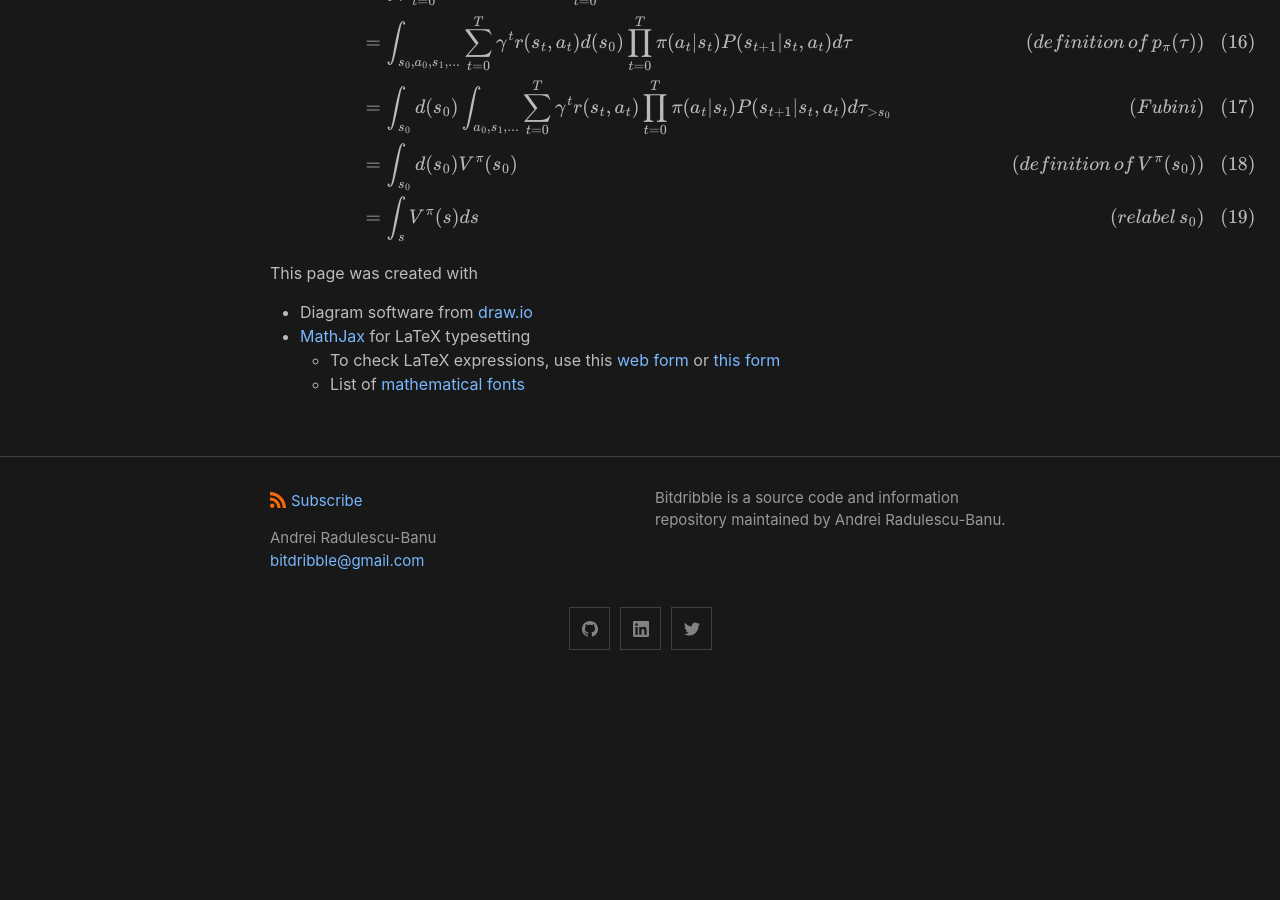
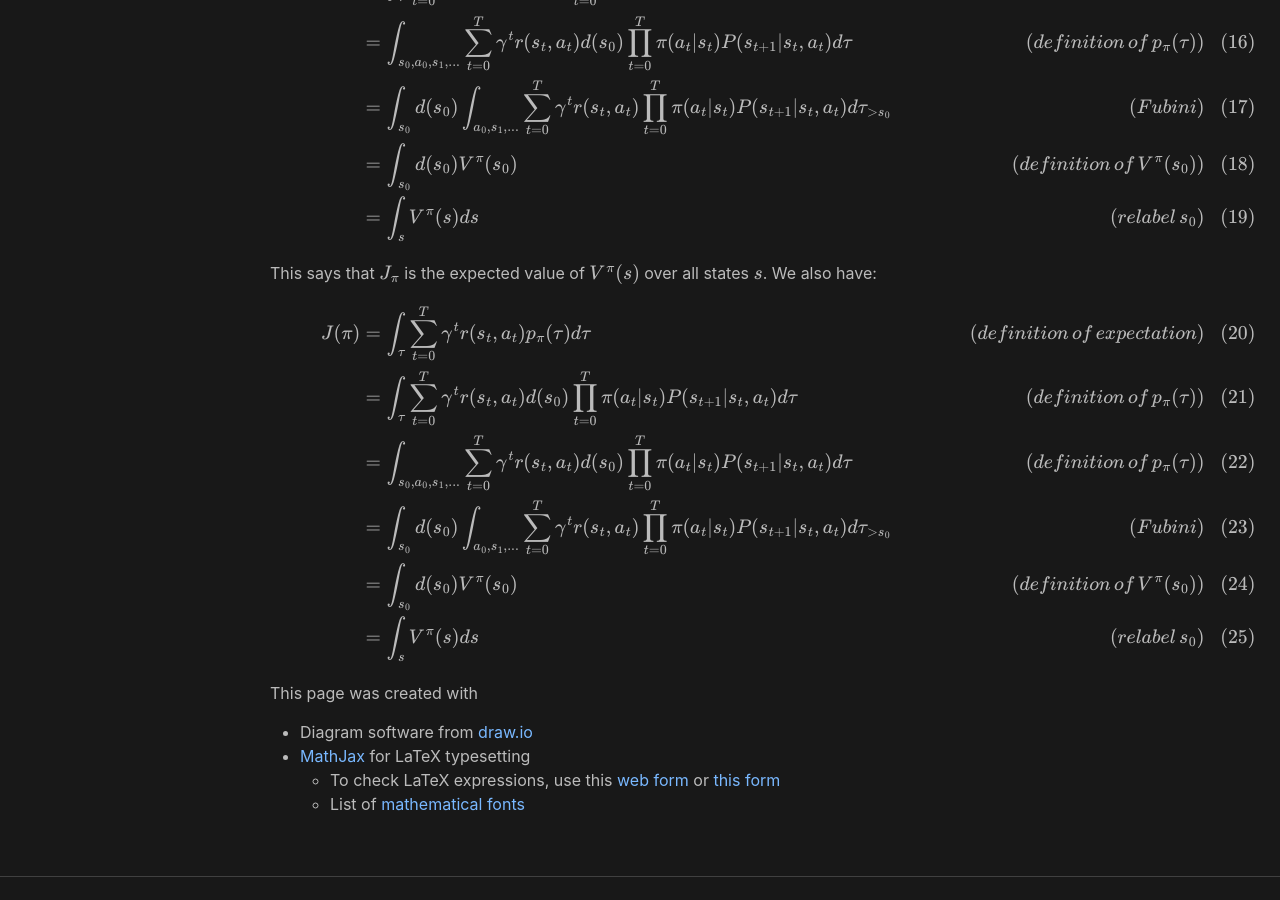
Before and after one commit to analytiq-hub/sigagent.github.io, a Jekyll site: the page built from machine_learning/_posts/2021-01-22-reinforce.md, in a window 1280 px wide and 900 px high, scrolled down 5157 px. Built offline with Jekyll 4.4.1, drawn with Linux system fonts in a browser that asks for light colours; formulas are drawn with MathJax 3; a script that is not in the unit is left out.

Commit message:
*** empty log message ***

```diff
--- a/machine_learning/_posts/2021-01-22-reinforce.md
+++ b/machine_learning/_posts/2021-01-22-reinforce.md
@@ -191,6 +191,20 @@ J(\pi) & = \int_\tau \sum_{t=0}^{T} \gamma^{t} r(s_t, a_t) p_\pi(\tau) d\tau \hs
 \end{align}
 $$
 
+This says that $$J_\pi$$ is the expected value of $$V^\pi(s)$$ over all states $$s$$. We also have:
+
+$$
+\begin{align}
+J(\pi) & = \int_\tau \sum_{t=0}^{T} \gamma^{t} r(s_t, a_t) p_\pi(\tau) d\tau \hspace{1cm} & (definition \, of \, expectation) \\
+& = \int_\tau \sum_{t=0}^{T} \gamma^{t} r(s_t, a_t) d(s_0) \prod_{t=0}^T \pi(a_t \vert s_t) P(s_{t+1} \vert s_t, a_t) d\tau \hspace{1cm} & (definition \, of \, p_\pi(\tau)) \\
+& = \int_{s_0, a_0, s_1, ...} \sum_{t=0}^{T} \gamma^{t} r(s_t, a_t) d(s_0) \prod_{t=0}^T \pi(a_t \vert s_t) P(s_{t+1} \vert s_t, a_t) d\tau \hspace{1cm} & (definition \, of \, p_\pi(\tau)) \\
+& = \int_{s_0} d(s_0) \int_{a_0, s_1, ...} \sum_{t=0}^{T} \gamma^{t} r(s_t, a_t) \prod_{t=0}^T \pi(a_t \vert s_t) P(s_{t+1} \vert s_t, a_t) d\tau_{>s_0} \hspace{1cm} & (Fubini) \\
+& =   \int_{s_0} d(s_0) V^\pi(s_0) & (definition \, of \,  V^\pi(s_0)) \\
+& =   \int_{s} V^\pi(s) ds& (relabel \, s_0) \\
+\end{align}
+$$
+
+
 This page was created with
 * Diagram software from [draw.io](https://draw.io)
 * [MathJax](http://sgeos.github.io/github/jekyll/2016/08/21/adding_mathjax_to_a_jekyll_github_pages_blog.html) for LaTeX typesetting
```
